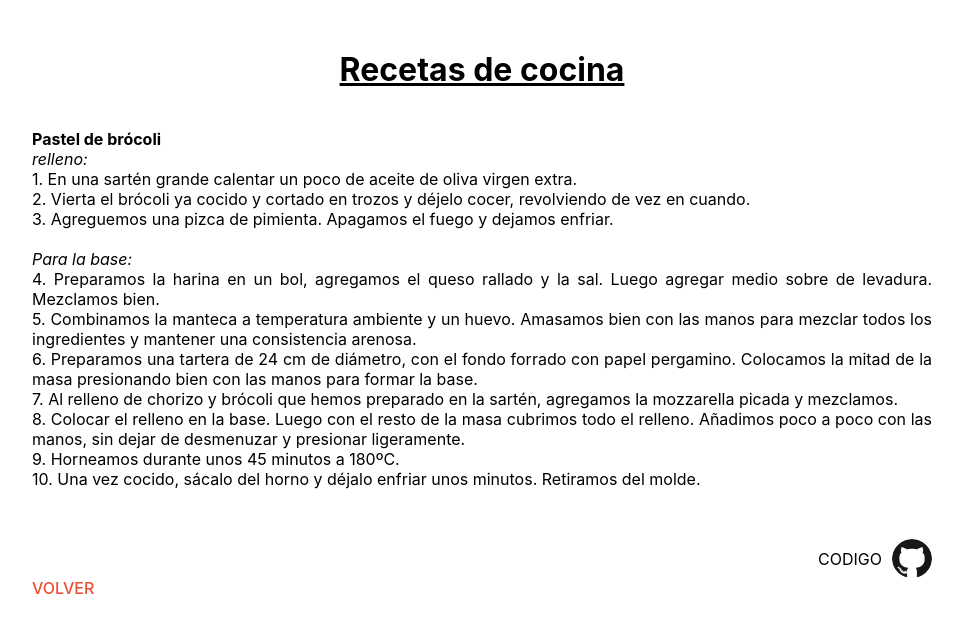
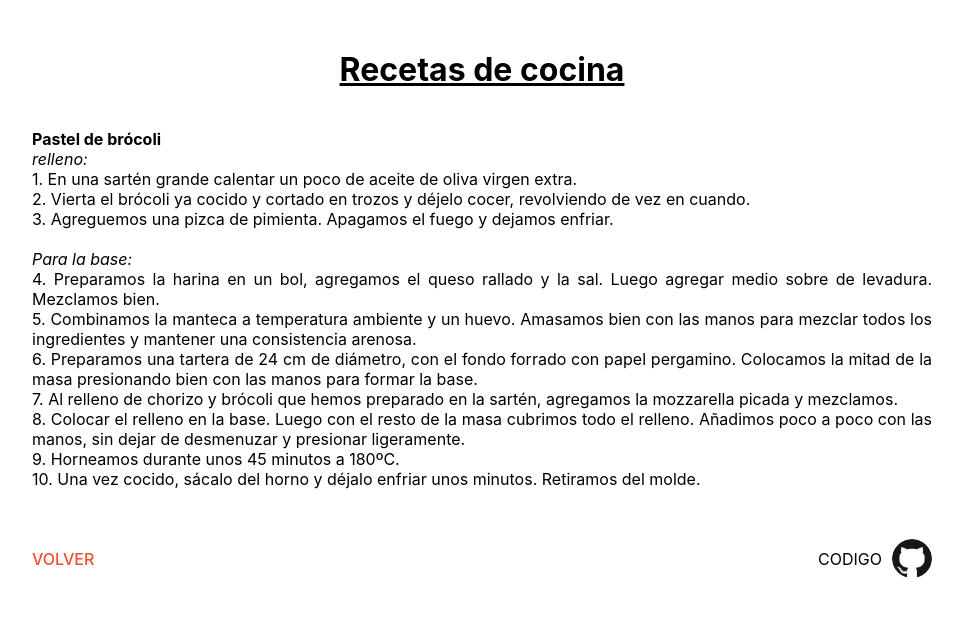
Before and after one commit to juanpabloch/CodoACodo, a plain HTML site: page ejercicios/numero 1/index.html in a window 1280 px wide. Shown: the whole page, without its empty margins (158-1121 px from the left). Drawn offline with Linux system fonts and the light colour scheme.

Commit message:
ejercicio 1 v0.4

```diff
--- a/ejercicios/numero 1/index.html
+++ b/ejercicios/numero 1/index.html
@@ -29,8 +29,8 @@
     </p>
 
     <div class="link-codigo">
-        <a href="https://github.com/juanpabloch/CodoACodo/tree/master/ejercicios/numero%201">Codigo <img src="../../img/github.png" alt="imagen github"></a>
+        <a class="volver" href="../../index.html">Volver</a><a class="git" href="https://github.com/juanpabloch/CodoACodo/tree/master/ejercicios/numero%201">Codigo <img src="../../img/github.png" alt="imagen github"></a>
     </div>
-    <a class="volver" href="../../index.html">Volver</a>
+
 </body>
 </html>
--- a/ejercicios/numero 1/style.css
+++ b/ejercicios/numero 1/style.css
@@ -27,7 +27,12 @@ h1{
     margin-bottom: 50px;
 }
 
-.link-codigo a{
+.link-codigo{
+    display: flex;
+    justify-content: space-between;
+    align-items: center;
+}
+.link-codigo .git{
     display: flex;
     align-items: center;
     justify-content: right;
```
